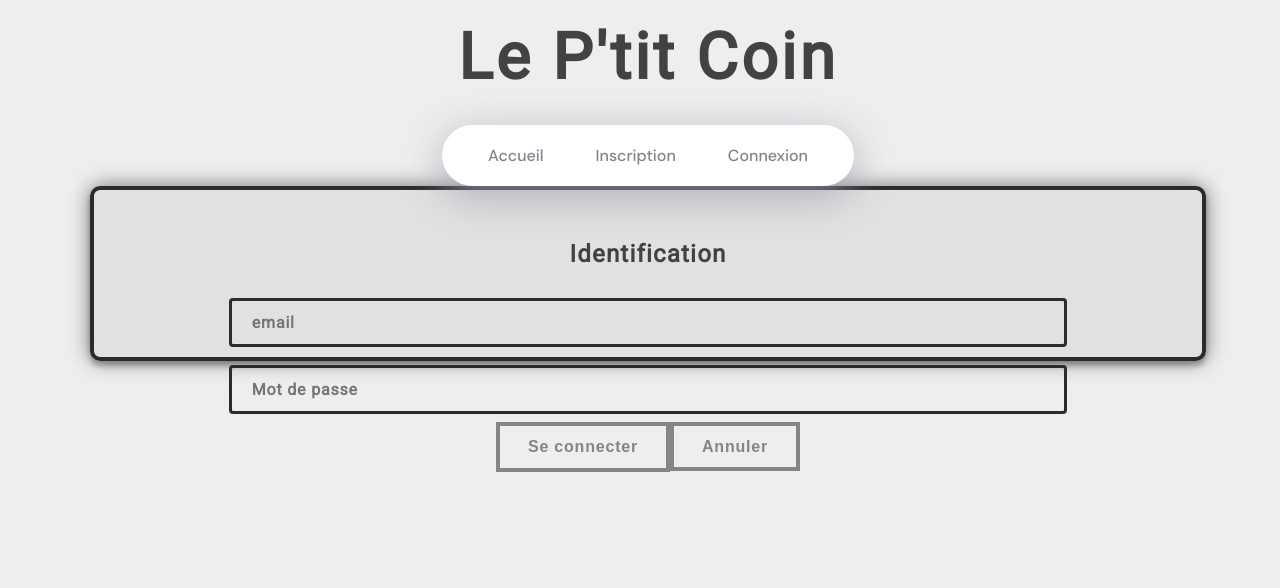
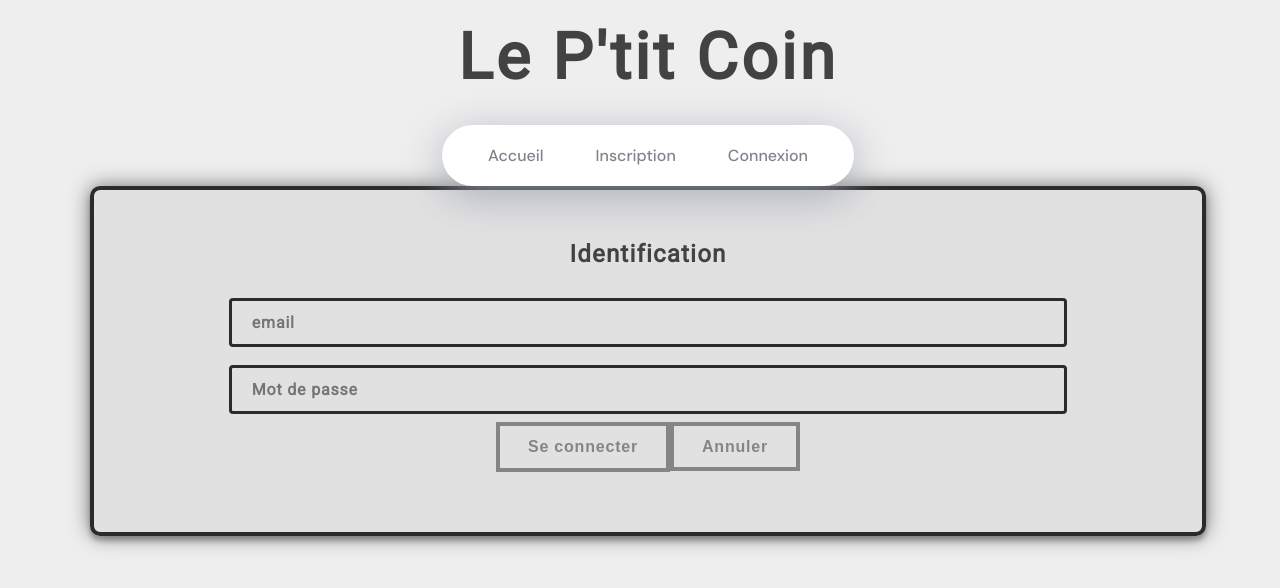
Before and after one commit to celbax95/CFA_CommercialWebsite, a React app in the folder front-react/: page /login in a window 1280 px wide. Built offline with nearby package versions, Linux system fonts and the light colour scheme; no server answers.

Commit message:
Fix - Update du style des formulaire et des boutons

```diff
--- a/front-react/src/router/Navbar.js
+++ b/front-react/src/router/Navbar.js
@@ -45,7 +45,7 @@ function NavBar(props) {
       <a href="/Home" class="nav-item is-active" active-color="orange" >Accueil</a>
       {
         props.isLogin ? (
-          <a href="/#" class="nav-item">Vendre</a>
+          <a href="/post/postitem" class="nav-item">Vendre</a>
         ) : (<a href="/signup" class="nav-item">Inscription</a>)
       }
       {
--- a/front-react/src/screen/Editor.css
+++ b/front-react/src/screen/Editor.css
@@ -8,20 +8,14 @@ form {
     box-shadow: 0 0 20px 0 rgba(0, 0, 0, 0.527), 0 5px 5px 0 rgba(0, 0, 0, 0.24);
     border: 4px solid #2b2b2b;
     border-radius: 10px;
-}
-
-.connexionForm {
-    width: 90%;
-    height: 50%;
-    padding: 30px;
-    background: #2b2b2b11;
-    box-shadow: 0 0 20px 0 rgba(0, 0, 0, 0.527), 0 5px 5px 0 rgba(0, 0, 0, 0.24);
-    border: 4px solid #2b2b2b;
-    border-radius: 10px;
     margin: auto;
 }
 
-.close{
+/* .connexionForm {
+
+} */
+
+.close {
     text-decoration: none;
 }
 
@@ -44,6 +38,6 @@ input[type="email"], input[type="password"], input[type="text"] {
     letter-spacing: 0.05em;
 }
 
-h2{
+h2 {
     letter-spacing: 0.05em;
 }
--- a/front-react/src/screen/Login.js
+++ b/front-react/src/screen/Login.js
@@ -36,8 +36,8 @@ class Login extends React.Component {
         return (
             <div className="row" style={{ flexDirection: "column" }}>
                 <form className="connexionForm" style={{
-                        display: "flex", flexDirection: "column"
-                    }}>
+                    display: "flex", flexDirection: "column"
+                }}>
                     <div className="connexionFilds">
                         <h2>Identification</h2>
                         <input type="email"
@@ -50,9 +50,11 @@ class Login extends React.Component {
                             value={this.state.password}
                             placeholder="Mot de passe"
                             onChange={this.onChange.bind(this)} />
-                        <button className="bn draw-border" onClick={this.connect.bind(this)}>
-                            Se connecter</button>
-                        <Link className="close draw-border" to="./Home">Annuler</Link>
+                        <div className="connexionButton" style={{ flexDirection: "column" }}>
+                            <button className="bn draw-border" onClick={this.connect.bind(this)}>
+                                Se connecter</button>
+                            <Link className="close draw-border" to="./Home">Annuler</Link>
+                        </div>
                     </div>
                 </form>
             </div>
--- a/front-react/src/screen/SignUp.js
+++ b/front-react/src/screen/SignUp.js
@@ -42,20 +42,15 @@ class Login extends React.Component {
         if (!this.props.data) {
             createRessource("user", userData).then(result => {
                 alert("Enregistrement éffectué.");
-                // this.props.refresh();
-                //this.props.onHide();
             });
         } else {
             alert("Utilisateur déjà enregistré");
-            this.props.refresh();
-            this.props.onHide();
         }
     }
 
     render() {
         return (
             <div className="row" style={{ flexDirection: "column" }}>
-                    {/* div 100% (flex) form margin auto */}
                     <form className="connexionForm"
                     style={{
                         display: "flex", flexDirection: "column"
@@ -77,9 +72,11 @@ class Login extends React.Component {
                                 value={this.state.password}
                                 placeholder="Mot de passe"
                                 onChange={this.onChange.bind(this)} />
+                                <div className="connexionButton">
                             <button className="bn draw-border" onClick={this.save.bind(this)}>
                                 Inscription</button>
                             <Link className="close draw-border" to="./Home">Annuler</Link>
+                            </div>
                         </div>
                     </form>
             </div>
```
